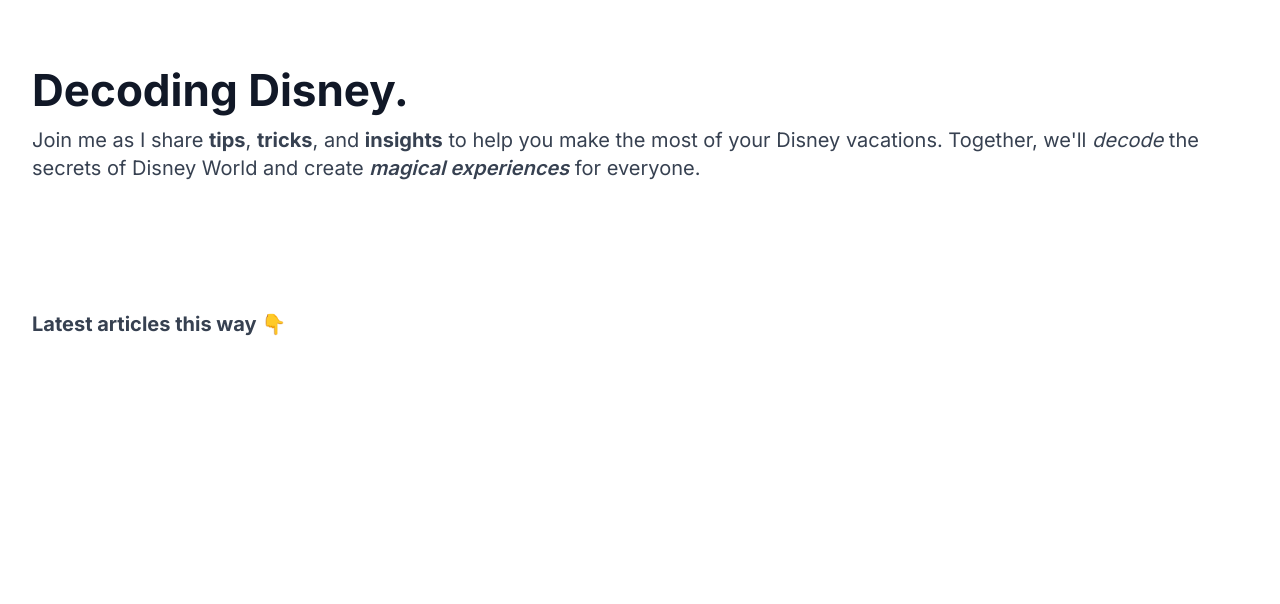
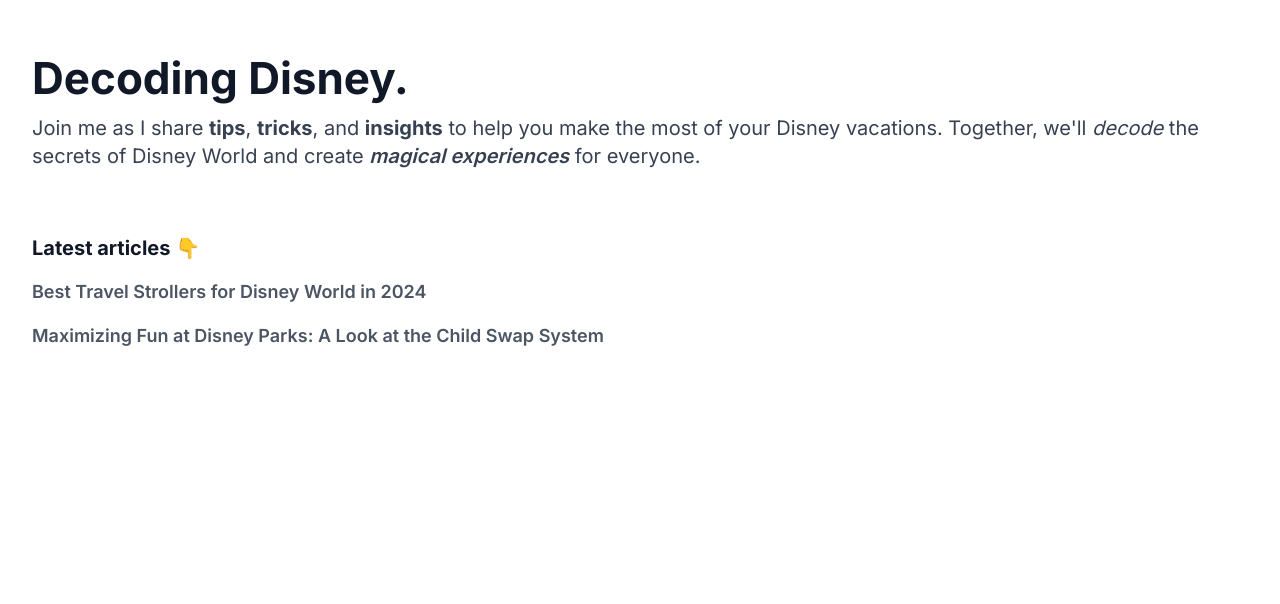
Before and after one commit to tytusplanck/decoding-disney-next, a Next.js app: page / in a window 1280 px wide. Shown: the part 196-800 px from the top of the page. Built offline with nearby package versions, Linux system fonts and the light colour scheme.

Commit message:
Cleaner homepage

```diff
--- a/src/app/page.tsx
+++ b/src/app/page.tsx
@@ -16,16 +16,10 @@
           secrets of Disney World and create{' '}
           <em className="font-semibold">magical experiences</em> for everyone.
         </h2>
-        <div className="flex justify-end items-center mt-32">
-          <h3 className="text-lg md:text-xl font-bold text-gray-700  mr-4">
-            Latest articles this way &#128071;
-          </h3>
-        </div>
-      </section>
 
-      <section className="flex flex-col items-start text-left w-full h-[40vh] p-4 md:p-8">
+        <div className="flex flex-col items-start text-left w-full mt-16">
           <h3 className="text-lg md:text-xl font-bold mb-4 text-gray-900 ">
-          Articles
+            Latest articles &#128071;
           </h3>
           <ul className="flex flex-col space-y-4 w-full">
             <ul className="flex flex-col space-y-4 w-full">
@@ -41,6 +35,7 @@
               ))}
             </ul>
           </ul>
+        </div>
       </section>
     </main>
   );
```
Lines whose indentation alone changed are shown as unchanged.
